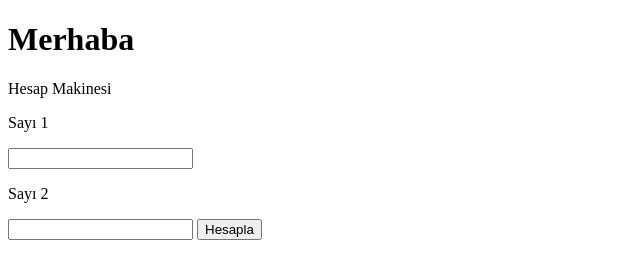
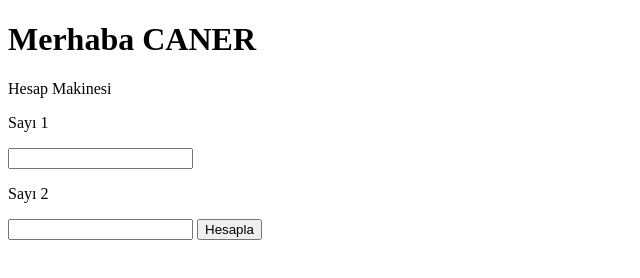
Before and after one commit to Sommossa/JavaSc, a plain HTML site: page index.html in a window 1280 px wide. Shown: the whole page, without its empty margins (0-640 px from the left). Drawn offline with Linux system fonts and the light colour scheme.

Commit message:
Update index.html

```diff
--- a/index.html
+++ b/index.html
@@ -7,7 +7,7 @@
     <title>Document</title>
 </head>
 <body>
-    <h1>Merhaba</h1>
+    <h1>Merhaba CANER</h1>
     <p>Hesap Makinesi</p>
     <p>Sayı 1</p>
     <input type="number" id="sayi1">
```
